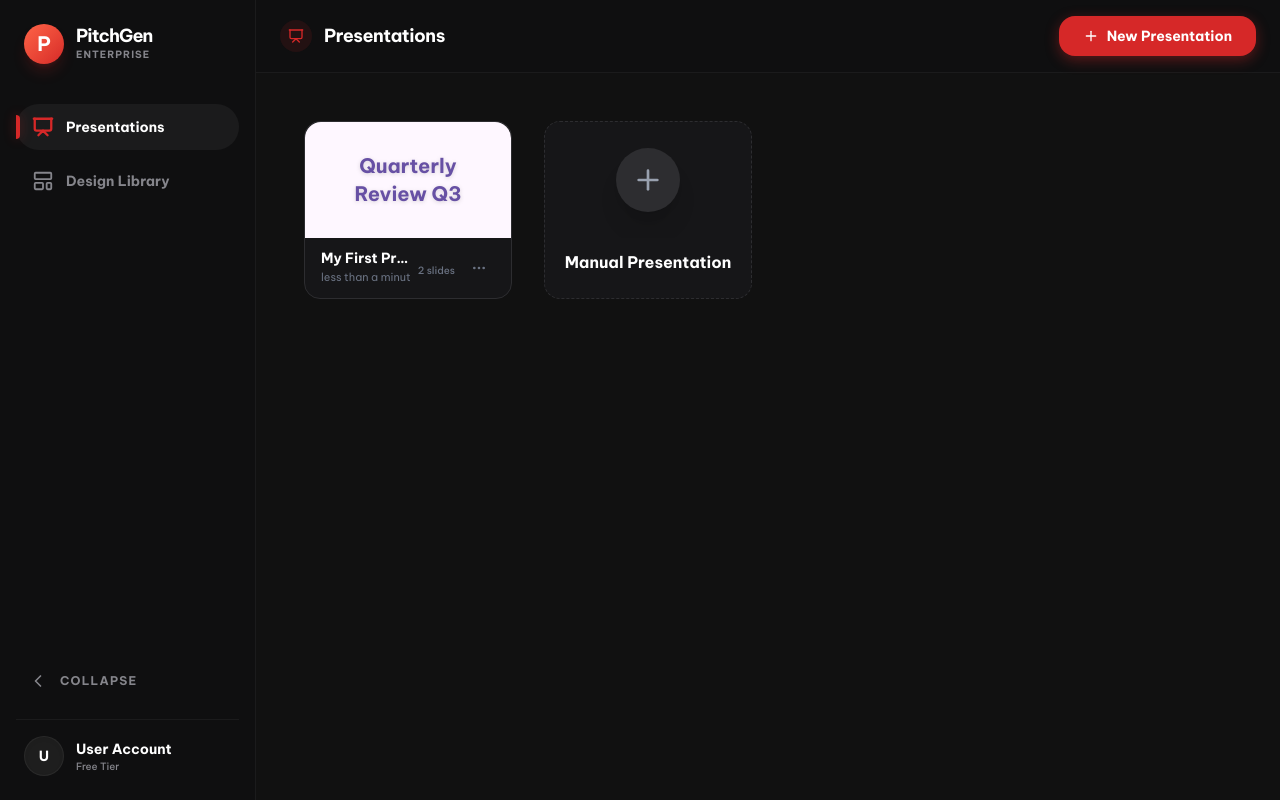
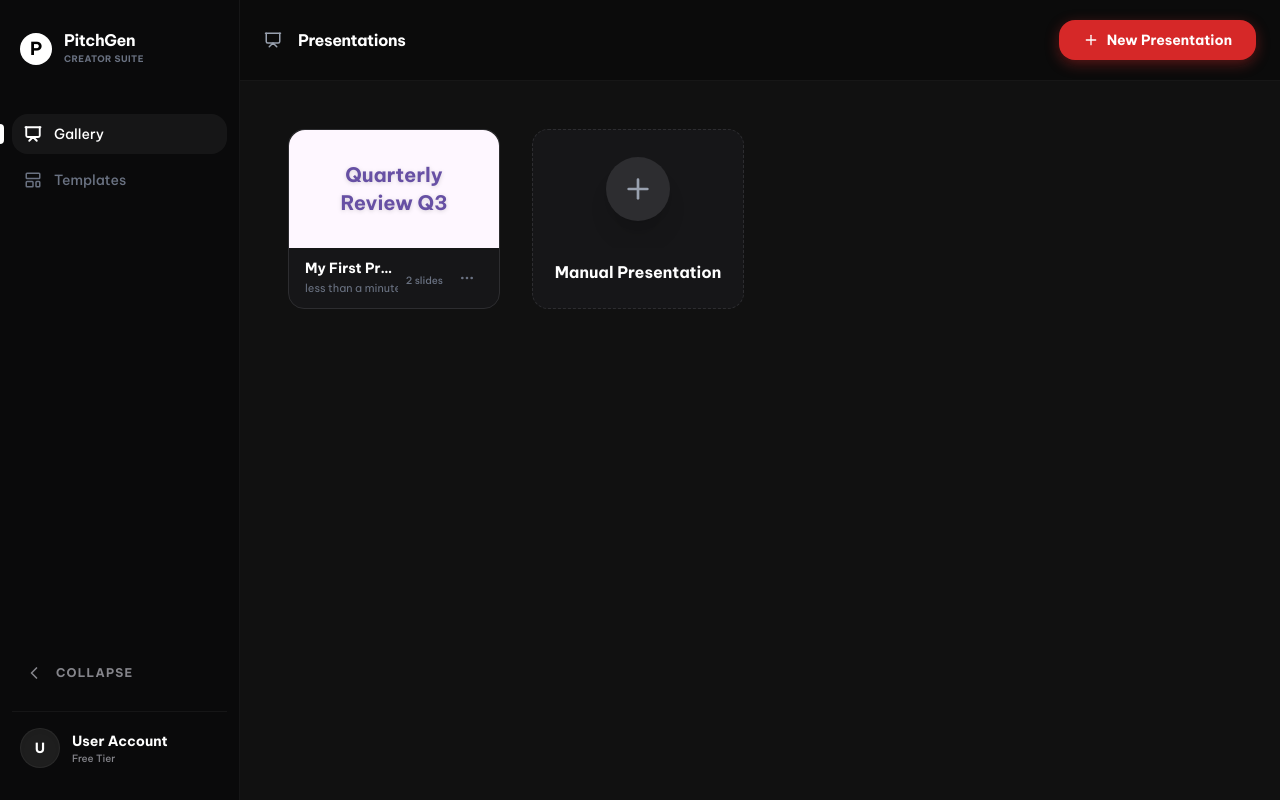
Before and after one commit to rudrarathod/text-to-ppt, a React (Vite) app: page / in a window 1280 px wide. Both pictures are taken after a click on the button 39 px from the left and 681 px from the top of the page. Built offline with nearby package versions, Linux system fonts and the light colour scheme.

Commit message:
style: redesign navigation and header components with a cleaner, simplified aesthetic

```diff
--- a/src/components/Navigation.tsx
+++ b/src/components/Navigation.tsx
@@ -29,13 +29,13 @@ export function Navigation() {
 
   const navItems: NavItem[] = [
     {
-      label: "Presentations",
+      label: "Gallery",
       icon: Presentation,
       path: "/",
       match: (p: string) => p === "/"
     },
     {
-      label: "Design Library",
+      label: "Templates",
       icon: LayoutTemplate,
       path: "/templates",
       match: (p: string) => p.startsWith("/templates")
@@ -45,7 +45,7 @@ export function Navigation() {
   return (
     <>
       {/* Mobile Bottom Navigation */}
-      <div className="md:hidden fixed bottom-0 left-0 right-0 bg-[#0f0f10]/80 backdrop-blur-xl border-t border-white/5 z-50 px-6 py-3 flex items-center justify-around">
+      <div className="md:hidden fixed bottom-0 left-0 right-0 bg-[#0a0a0b] border-t border-white/5 z-50 px-8 py-4 flex items-center justify-around">
         {navItems.map((item) => {
           const isActive = item.match(location.pathname);
           const Icon = item.icon;
@@ -55,53 +55,49 @@ export function Navigation() {
               key={item.path}
               to={item.path}
               className={cn(
-                "flex flex-col items-center gap-1 transition-all duration-300 relative py-1",
-                isActive ? "text-[#D62828]" : "text-[#85858b]"
+                "flex flex-col items-center gap-1.5 transition-all duration-200",
+                isActive ? "text-white" : "text-gray-500 hover:text-gray-300"
               )}
             >
               <Icon
-                size={22}
+                size={20}
                 strokeWidth={isActive ? 2.5 : 2}
               />
-              <span className="text-[10px] font-black uppercase tracking-widest">{item.label.split(' ')[0]}</span>
+              <span className="text-[10px] font-bold uppercase tracking-widest">{item.label}</span>
               {isActive && (
-                <div className="absolute -bottom-3 w-10 h-1 bg-[#D62828] rounded-t-full shadow-[0_0_12px_#D62828]" />
+                <div className="absolute -bottom-4 w-8 h-0.5 bg-white rounded-full" />
               )}
             </Link>
           );
         })}
-        <div className="w-8 h-8 rounded-full bg-[#1e1e1e] border border-white/10 flex items-center justify-center text-white font-black text-[10px]">
-          U
-        </div>
       </div>
 
       {/* Desktop Sidebar */}
       <div
         className={cn(
-          "hidden md:flex bg-[#0f0f10] border-white/5 transition-all duration-500 ease-in-out relative z-50 flex-col shrink-0",
-          "border-r",
-          isExpanded ? "w-64" : "w-20",
-          "h-full py-6 px-4"
+          "hidden md:flex bg-[#0a0a0b] border-r border-white/5 transition-all duration-300 ease-in-out relative z-50 flex-col shrink-0",
+          isExpanded ? "w-60" : "w-16",
+          "h-full py-8 px-3"
         )}
       >
         {/* Brand Logo */}
         <div className={cn(
-          "flex items-center gap-3 px-2 mb-10 transition-all duration-500",
+          "flex items-center gap-3 px-2 mb-12 transition-all",
           !isExpanded && "justify-center"
         )}>
-          <div className="w-10 h-10 rounded-xl bg-gradient-to-br from-[#FF6347] to-[#D62828] flex items-center justify-center shadow-lg shadow-[#D62828]/20 shrink-0">
-            <span className="text-white font-black text-xl select-none">P</span>
+          <div className="w-8 h-8 rounded-lg bg-white flex items-center justify-center shrink-0">
+            <span className="text-black font-black text-lg select-none">P</span>
           </div>
           {isExpanded && (
-            <div className="flex flex-col animate-in fade-in slide-in-from-left-2 duration-500">
-              <span className="font-black text-white text-lg tracking-tighter leading-none">PitchGen</span>
-              <span className="text-[10px] text-[#85858b] font-bold uppercase tracking-widest mt-0.5">Enterprise</span>
+            <div className="flex flex-col animate-in fade-in duration-300">
+              <span className="font-bold text-white text-base tracking-tight leading-none">PitchGen</span>
+              <span className="text-[9px] text-gray-500 font-bold uppercase tracking-wider mt-1">Creator Suite</span>
             </div>
           )}
         </div>
 
         {/* Nav Section */}
-        <nav className="flex-1 flex flex-col gap-2">
+        <nav className="flex-1 flex flex-col gap-1.5">
           {navItems.map((item) => {
             const isActive = item.match(location.pathname);
             const Icon = item.icon;
@@ -111,41 +107,33 @@ export function Navigation() {
                 key={item.path}
                 to={item.path}
                 className={cn(
-                  "flex items-center gap-3 rounded-xl transition-all duration-300 relative group py-3",
-                  isExpanded ? "px-4" : "justify-center px-0",
+                  "flex items-center gap-3 rounded-lg transition-all duration-200 group py-2.5",
+                  isExpanded ? "px-3" : "justify-center px-0",
                   isActive
                     ? "bg-white/5 text-white"
-                    : "text-[#85858b] hover:bg-white/[0.02] hover:text-white"
+                    : "text-gray-500 hover:text-white"
                 )}
               >
                 <Icon
-                  size={22}
-                  className={cn(
-                    "transition-all duration-300",
-                    isActive ? "text-[#D62828]" : "group-hover:scale-110"
-                  )}
+                  size={18}
+                  className="transition-transform duration-200 group-hover:scale-105"
                   strokeWidth={isActive ? 2.5 : 2}
                 />
 
                 {isExpanded && (
-                  <span className="text-sm font-bold animate-in fade-in slide-in-from-left-2 duration-500">
+                  <span className="text-sm font-medium">
                     {item.label}
                   </span>
                 )}
 
-                {/* Active Indicator Dot */}
-                {!isExpanded && isActive && (
-                  <div className="absolute right-2 w-1 h-1 bg-[#D62828] rounded-full shadow-[0_0_8px_#D62828]" />
-                )}
-
                 {/* Active Indicator Bar */}
                 {isExpanded && isActive && (
-                  <div className="absolute left-0 w-1 h-6 bg-[#D62828] rounded-r-full shadow-[0_0_12px_rgba(214,40,40,0.4)]" />
+                  <div className="absolute left-0 w-1 h-5 bg-white rounded-r-full" />
                 )}
 
                 {/* Tooltip for collapsed state */}
                 {!isExpanded && (
-                  <div className="absolute left-full ml-4 px-3 py-2 bg-[#1e1e1e] border border-white/10 text-white text-xs font-bold rounded-lg opacity-0 group-hover:opacity-100 translate-x-2 group-hover:translate-x-0 transition-all pointer-events-none whitespace-nowrap z-[100] shadow-2xl">
+                  <div className="absolute left-full ml-4 px-2.5 py-1.5 bg-[#1a1a1b] border border-white/10 text-white text-[10px] font-bold rounded-md opacity-0 group-hover:opacity-100 transition-all pointer-events-none whitespace-nowrap z-[100]">
                     {item.label}
                   </div>
                 )}
--- a/src/components/layout/PageHeader.tsx
+++ b/src/components/layout/PageHeader.tsx
@@ -20,26 +20,26 @@ export function PageHeader({
   rightPanel
 }: PageHeaderProps) {
   return (
-    <div className="bg-[#0f0f10] border-b border-white/5 px-6 py-4 flex items-center justify-between shrink-0">
-      <div className="flex items-center gap-4">
+    <div className="bg-[#0a0a0b]/80 backdrop-blur-xl border-b border-white/5 px-6 py-5 flex items-center justify-between shrink-0 sticky top-0 z-40">
+      <div className="flex items-center gap-6">
         {backTo && (
-          <Link to={backTo} className="w-8 h-8 flex items-center justify-center rounded-lg bg-white/5 hover:bg-white/10 text-gray-400 hover:text-white transition-colors">
-            <ArrowLeft size={16} />
+          <Link to={backTo} className="text-gray-500 hover:text-white transition-colors">
+            <ArrowLeft size={18} />
           </Link>
         )}
-        <div className="flex items-center gap-3">
+        <div className="flex items-center gap-4">
           {icon && (
-            <div className="w-8 h-8 rounded-lg bg-[#D62828]/10 flex items-center justify-center">
+            <div className="text-gray-400">
               {icon}
             </div>
           )}
           <div>
-            <h1 className="text-white font-bold text-lg tracking-tight flex items-center gap-2">{title}</h1>
-            {subtitle && <p className="text-[#85858b] text-xs">{subtitle}</p>}
+            <h1 className="text-white font-bold text-base tracking-tight">{title}</h1>
+            {subtitle && <p className="text-gray-500 text-[10px] uppercase tracking-widest mt-0.5 font-bold">{subtitle}</p>}
           </div>
         </div>
       </div>
-      <div className="flex flex-col items-end gap-2">
+      <div className="flex items-center gap-4">
          {actions && <div className="flex items-center gap-3">{actions}</div>}
          {rightPanel}
       </div>
--- a/src/pages/PresentationGallery.tsx
+++ b/src/pages/PresentationGallery.tsx
@@ -48,7 +48,7 @@ export function PresentationGallery() {
     <>
     <GalleryLayout
       title="Presentations"
-      icon={<PresentationIcon size={16} className="text-[#D62828]" />}
+      icon={<PresentationIcon size={18} className="text-gray-400" />}
       headerActions={
         <Button
           onClick={() => setShowCreateModal(true)}
--- a/src/pages/TemplateGallery.tsx
+++ b/src/pages/TemplateGallery.tsx
@@ -175,7 +175,7 @@ export function TemplateGallery() {
       />
       <GalleryLayout
         title="Design Library"
-        icon={<LayoutTemplate size={16} className="text-[#D62828]" />}
+        icon={<LayoutTemplate size={18} className="text-gray-400" />}
         headerActions={
           <Button
             onClick={() => {
```
